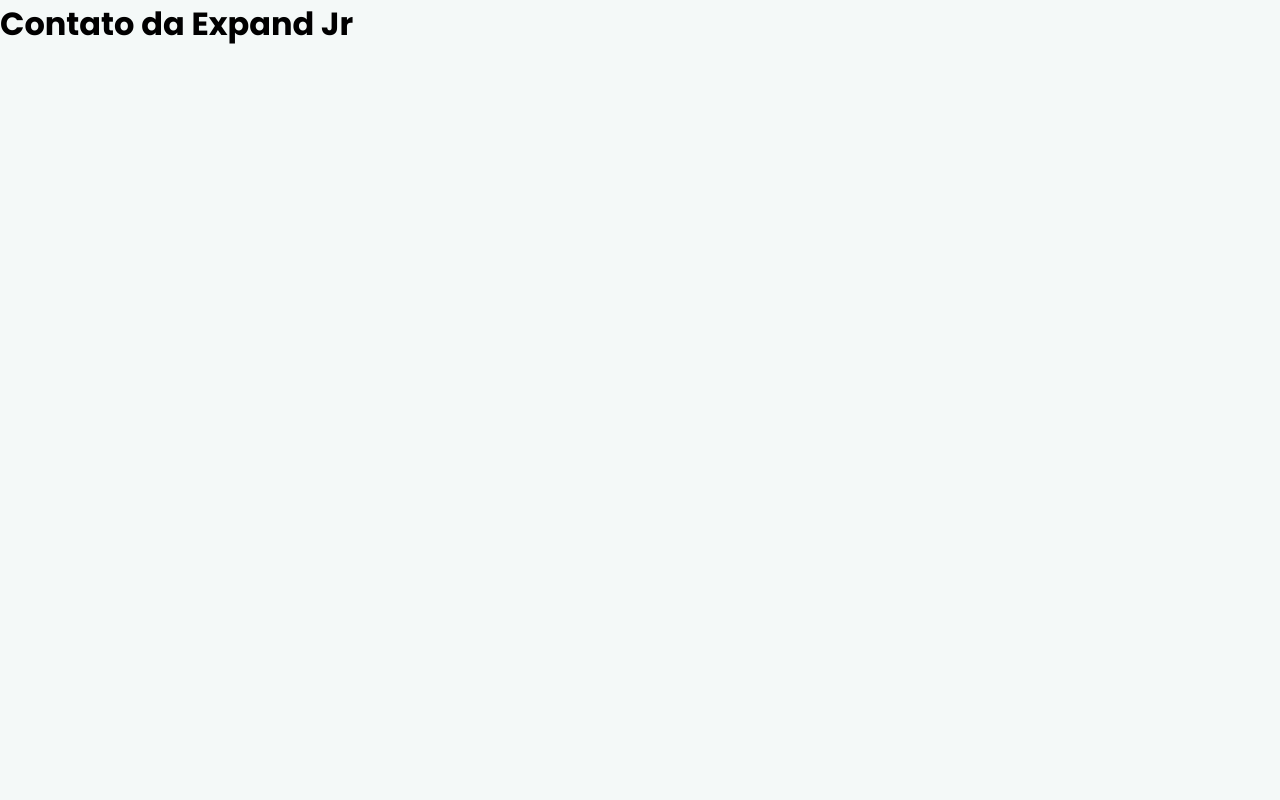
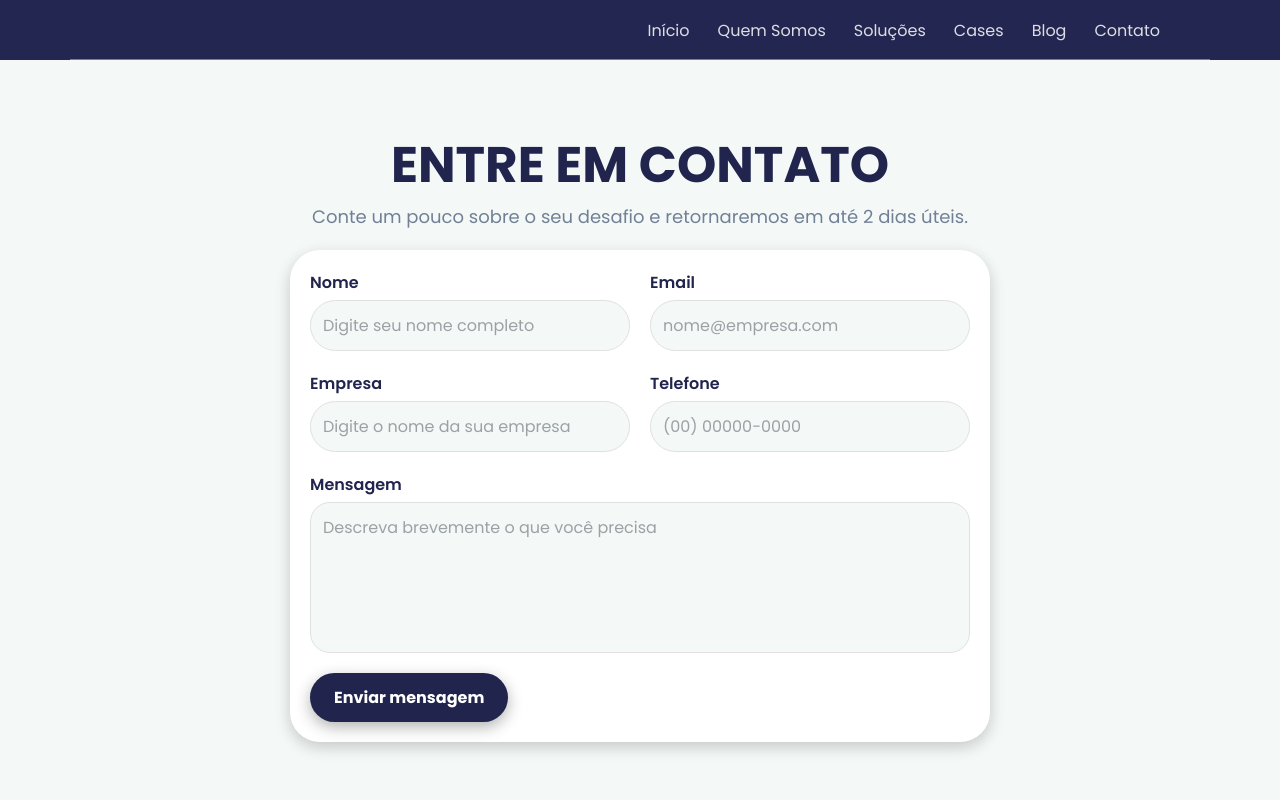
Before and after one commit to Focus-Consultoria-EJ/Focus-Consultoria-EJ-PRJ-N-118-2026-003, a React app in the folder FrontEnd/: page /contato in a window 1280 px wide. Shown: the top 800 px of the page. Built offline with nearby package versions, Linux system fonts and the light colour scheme; the HTML template or start-up script is replaced by a standard one.

Commit message:
feat: página de contato

```diff
--- a/FrontEnd/src/pages/Contato.jsx
+++ b/FrontEnd/src/pages/Contato.jsx
@@ -1,8 +1,46 @@
-function Contato() {
+import './Styles/ContatoStyles.css';
+import { Header } from '../components/Header/Header.jsx';
+import { Footer } from '../components/Footer/Footer.jsx';
+function Contato({ mudarPagina }) {
   return (
-    <div>
-      <h1>Contato da Expand Jr</h1>
+      <>
+      <Header mudarPagina={mudarPagina} />
+
+    <div className="container">
+      <h1>ENTRE EM CONTATO</h1>
+      <p>Conte um pouco sobre o seu desafio e retornaremos em até 2 dias úteis.</p>
+      <form className="form-box">
+        <div className="input-group">
+          <label>Nome</label>
+          <input type="text" placeholder='Digite seu nome completo' required />
+        </div>
+
+        <div className="input-group">
+          <label>Email</label>
+          <input type="email" placeholder='nome@empresa.com' required />
+        </div>
+
+        <div className="input-group">
+          <label>Empresa</label>
+          <input type="text" placeholder='Digite o nome da sua empresa' required />
+        </div>
+
+        <div className="input-group">
+          <label>Telefone</label>
+          <input type="tel" placeholder='(00) 00000-0000' required />
+        </div>
+
+        <div className="input-group full">
+          <label>Mensagem</label>
+          <textarea rows={5} placeholder='Descreva brevemente o que você precisa' required />
+        </div>
+        <button className="btn-primary full">Enviar mensagem</button>
+
+      </form>
     </div>
+
+    <Footer />
+    </>
   );
 }
 
--- /dev/null
+++ b/FrontEnd/src/pages/Styles/ContatoStyles.css
@@ -0,0 +1,137 @@
+@import url('https://fonts.googleapis.com/css2?family=Poppins:wght@400;600;700;800;900&display=swap');
+@import './index.css';
+
+.container {
+  position: relative;
+  display: flex;
+  min-height: 100vh;
+  justify-content: center;
+  align-items: center;
+  flex-direction: column;
+  gap: 0px;
+  padding: 90px 20px 20px;
+  color: var(--secondary-color);
+}
+.container h1 {
+  color: var(--primary-color);
+  font-size: 50px;
+  font-weight: 700;
+}
+
+.container p {
+  color: #718096;
+  font-size: 18px;
+  margin-bottom: 20px;
+  text-align: center;
+}
+
+.form-box {
+  background-color: white;
+  border-radius: 30px;
+  display: grid;
+  grid-template-columns: 1fr 1fr;
+  padding: 20px;
+  width: 100%;
+  max-width: 700px;
+  gap: 20px;
+  box-shadow: 0px 5px 15px rgba(0, 0, 0, 0.2);
+}
+
+.input-group {
+  display: flex;
+  flex-direction: column;
+  gap: 5px;
+  color: var(--secondary-color);
+  font-weight: bold;
+}
+
+.input-group label {
+  color: var(--primary-color);
+  font-weight: 600;
+}
+
+.input-group input,
+.input-group textarea {
+  background-color: var(--bg);
+  padding: 12px;
+  border-radius: 50px;
+  border: 1px solid #e0e0e0;
+  font-size: 16px;
+  width: 100%;
+  box-sizing: border-box;
+}
+
+.input-group input::placeholder,
+.input-group textarea::placeholder {
+  color: #4a505885;
+}
+
+.input-group textarea {
+  border-radius: 20px;
+  resize: none;
+}
+
+.full {
+  grid-column: 1 / -1;
+}
+
+.btn-primary {
+  background-color: var(--primary-color);
+  color: white;
+  padding: 12px;
+  border-radius: 50px;
+  cursor: pointer;
+  border: none;
+  font-size: 16px;
+  font-weight: bold;
+  transition: all 0.3s ease;
+  box-shadow: 0px 5px 15px rgba(0, 0, 0, 0.3);
+}
+
+.btn-primary.full {
+  justify-self: start;
+  padding: 12px 24px;
+}
+
+.btn-primary:hover {
+  transform: translateY(-3px);
+  box-shadow: 0px 5px 15px rgba(0, 0, 0, 0.5);
+}
+
+@media (max-width: 768px) {
+  .container h1 {
+    font-size: 42px;
+  }
+  .input-group input::placeholder,
+  .input-group textarea::placeholder {
+  font-size: 12px;
+ }
+}
+
+@media (max-width: 480px) {
+
+  .container {
+    padding: 70px 16px 16px;
+  }
+
+  .container h1 {
+    font-size: 32px;
+  }
+
+  .form-box {
+    padding: 16px;
+    border-radius: 24px;
+    grid-template-columns: 1fr;
+  }
+  .input-group input::placeholder,
+  .input-group textarea::placeholder {
+  font-size: 10px;
+  }
+}
+
+@media (max-width: 350px) {
+    .container h1 {
+    font-size: 25px;
+  }
+
+}
--- a/FrontEnd/src/pages/Styles/index.css
+++ b/FrontEnd/src/pages/Styles/index.css
@@ -1,5 +1,5 @@
 body {
-  background-color: #f4f9f8;
+  background-color: var(--bg);
   margin: 0;
 }
 
@@ -11,7 +11,7 @@ body {
 }
 
 :root {
-  --bg: #ffffff;
+  --bg: #f4f9f8;
   --primary-color:#21244d;
   --secondary-color:#1a202c;
 
```
